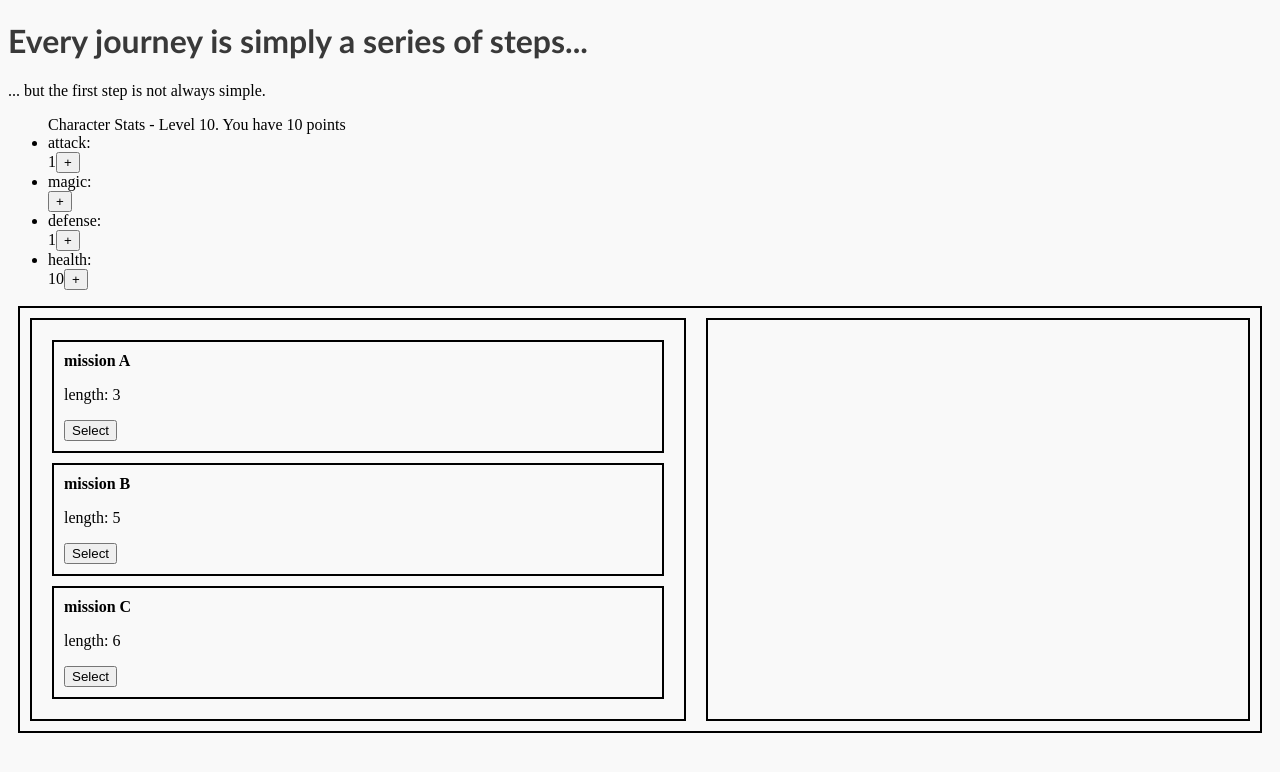
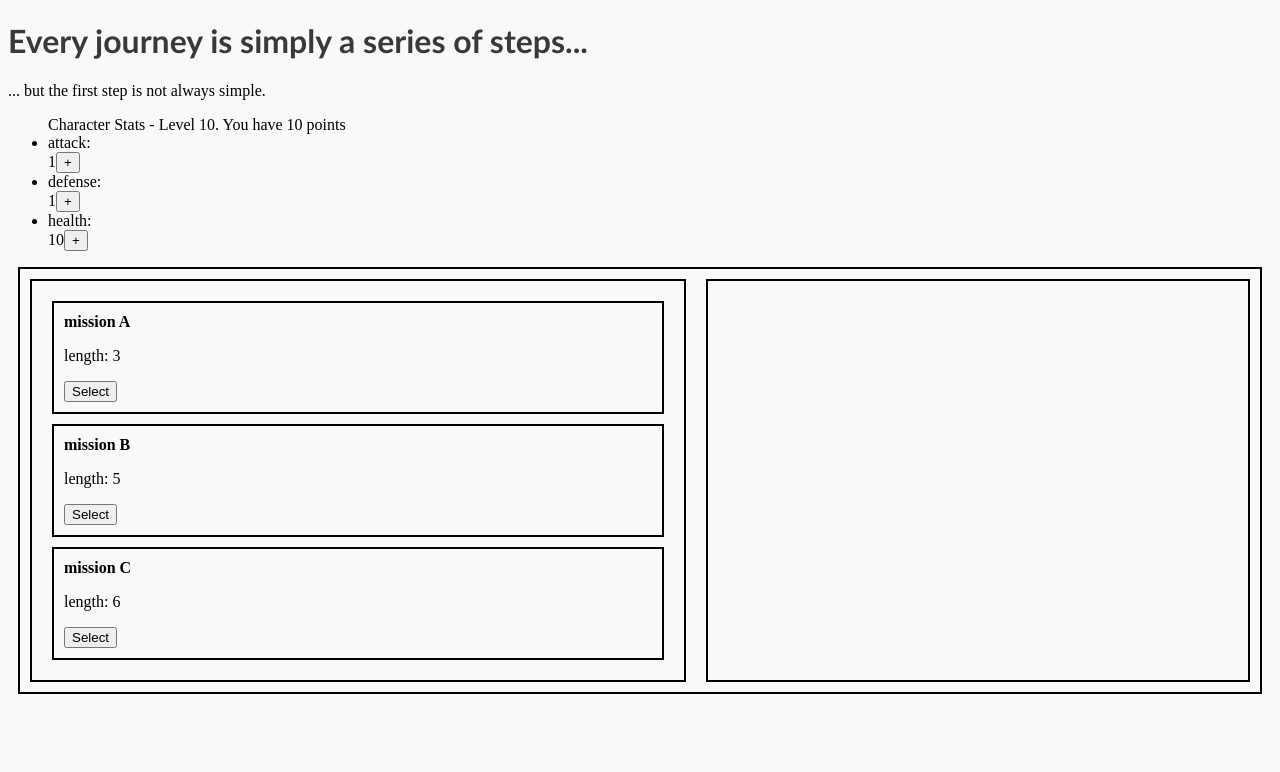
Before and after one commit to Kuramarik/Final-Project, a Vue app in the folder vue-app/: page / in a window 1280 px wide. Shown: the top 772 px of the page. Built offline with nearby package versions, Linux system fonts and the light colour scheme.

Commit message:
PLAN: Combat system fixes

```diff
--- a/vue-app/src/components/Character.vue
+++ b/vue-app/src/components/Character.vue
@@ -12,10 +12,12 @@ export default{
         modifyStats(icon, stat){
             if(icon=='+'){
                 charInfo.baseStats[stat]++
+                charInfo.totalStats[stat]++
                 charInfo.allocLevel--
             }
             else if(icon=='-'){
                 charInfo.baseStats[stat]--
+                charInfo.totalStats[stat]--
                 charInfo.allocLevel++
             }
         }
@@ -28,9 +30,6 @@ export default{
         <li>attack:<br>
             <button v-if="charInfo.baseStats.attack>1" @click="modifyStats('-', 'attack')">-</button>{{ charInfo.baseStats.attack }}<button v-if="charInfo.allocLevel>0" @click="modifyStats('+', 'attack')">+</button>
         </li>
-        <li>magic:<br>
-            <button v-if="charInfo.baseStats.magic>1" @click="modifyStats('-', 'magic')">-</button>{{ charInfo.baseStats.magic }}<button v-if="charInfo.allocLevel>0" @click="modifyStats('+', 'magic')">+</button>
-        </li>
         <li>defense:<br>
             <button v-if="charInfo.baseStats.defense>1" @click="modifyStats('-', 'defense')">-</button>{{ charInfo.baseStats.defense }}<button v-if="charInfo.allocLevel>0" @click="modifyStats('+', 'defense')">+</button>
         </li>
--- a/vue-app/src/components/Mission.vue
+++ b/vue-app/src/components/Mission.vue
@@ -24,15 +24,16 @@ export default{
         this.inProgress=true
         this.$emit('mission-started', this.self)
         //trigger the results tab and reset selectedMission on mission complete
-        console.log(this.self)
         function progressBar(progress, self, monsters, currentMonster, monstersDefeated){
             setTimeout(()=>{
                 progress+=1
                 // if(timeSinceEncounter>1){
                 //     if(Math.random()<1){
 
+                //Do something about the setTimeouts running simultaneously
                         currentMonster=monsters[Math.floor(Math.random()*monsters.length)]
                         function triggerCombat(){
+                            console.log(currentMonster)
                             setTimeout(()=>{
                                 currentMonster.stats.hp -= charInfo.totalStats.attack
                                 let trudmg = currentMonster.stats.attack-charInfo.totalStats.defense
@@ -40,6 +41,7 @@ export default{
                                 charInfo.totalStats.hp -= trudmg
                                 if(charInfo.totalStats.hp==0){
                                     alert("game over")
+                                    return
                                 }
                                 /* get charInfo.totalStats
                                 monster hp -= player attack
@@ -51,6 +53,7 @@ export default{
                                     let randomGear=Math.floor(Math.random()*(currentMonster.gear.length))
                                     charInfo.newGear.push(currentMonster.gear[randomGear].name)
                                     currentMonster=null
+                                    console.log("victory!")
                                     return
                                 }
                                 else{
@@ -58,6 +61,7 @@ export default{
                                 }
                             }, 1000)
                         }
+                        triggerCombat()
 
                 //         timeSinceEncounter=0;
                 //     }
```
